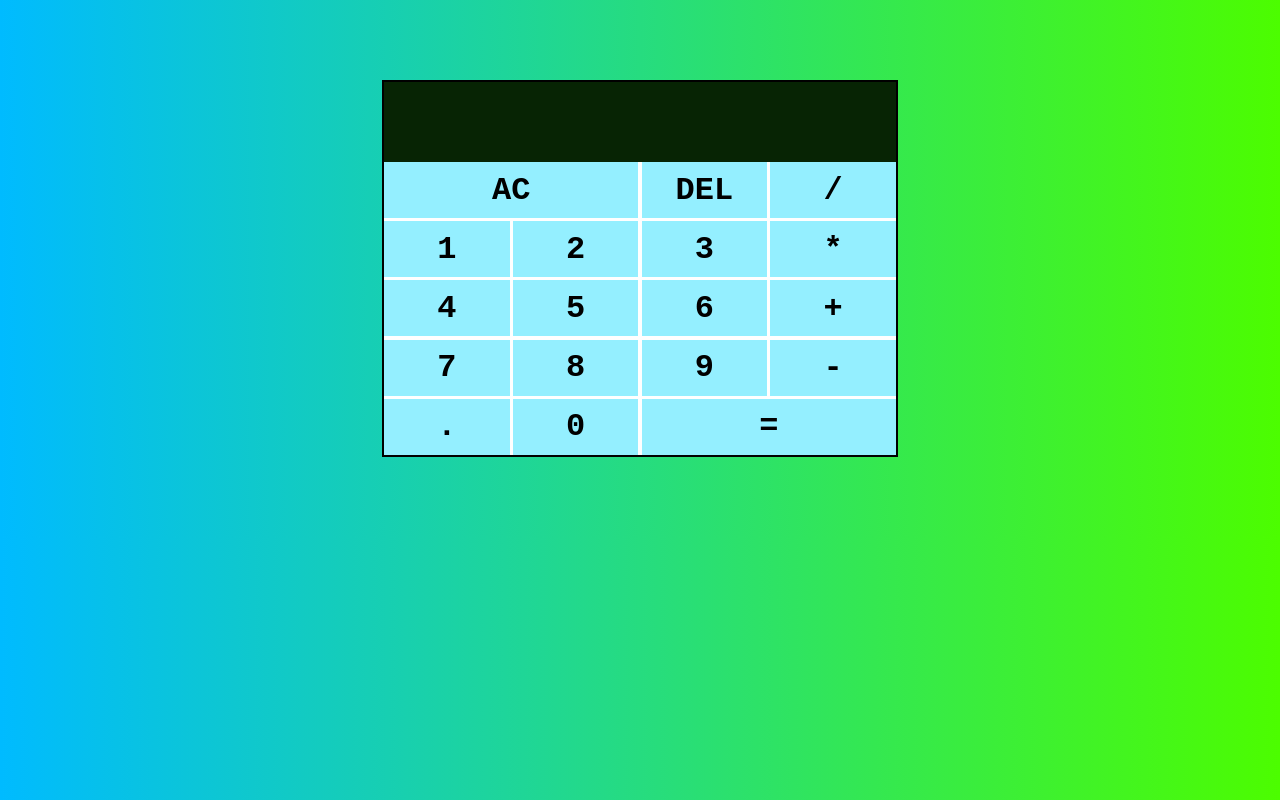
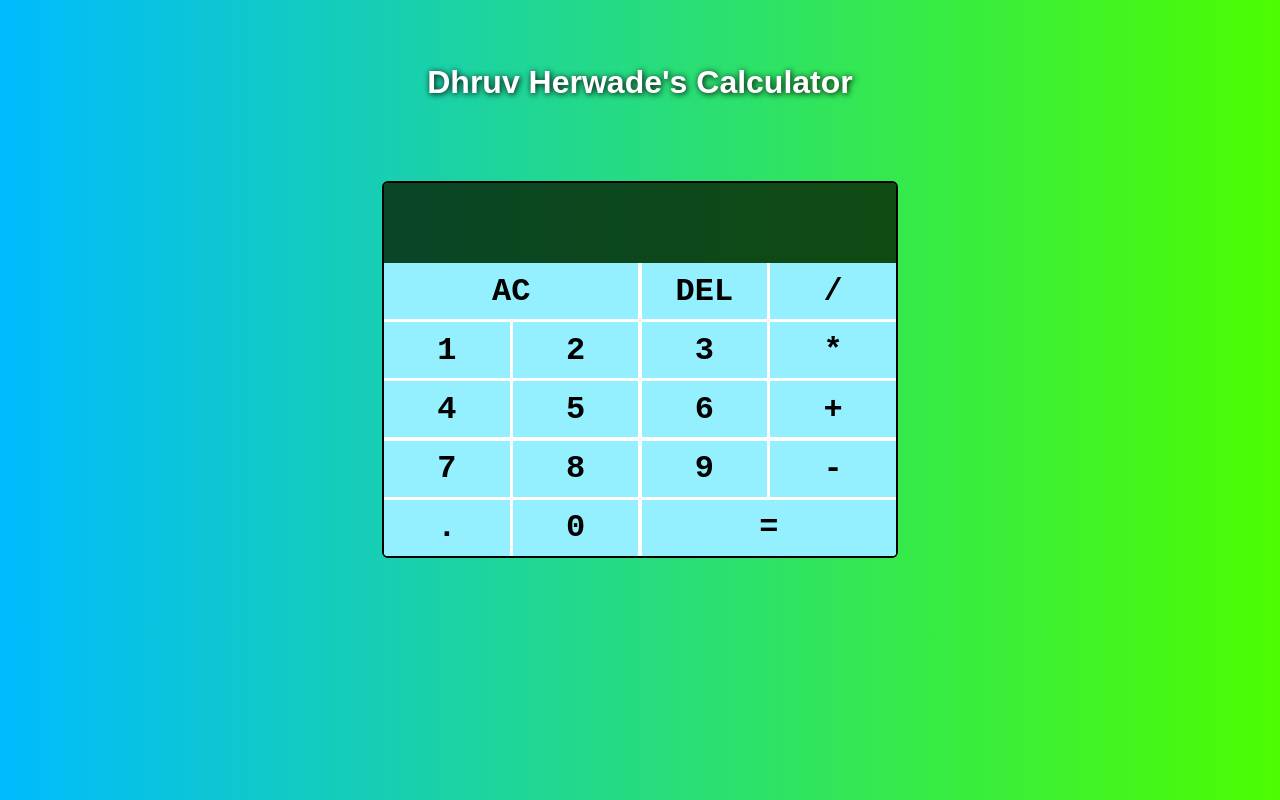
Before and after one commit to DhruvHerwade/simple-calculator, a plain HTML site: page index.html in a window 1280 px wide. Drawn offline with Linux system fonts and the light colour scheme.

Commit message:
numbers inside box

```diff
--- a/index.html
+++ b/index.html
@@ -10,6 +10,9 @@
 </head>
 <body>
 
+    <header>
+        <h1>Dhruv Herwade's Calculator</h1>
+    </header>
     <main class="calc">
         <section class="display">
             <div class="previous-input"></div>
--- a/main.css
+++ b/main.css
@@ -1,33 +1,41 @@
 body{
     margin : 0;
     background : linear-gradient(90deg,rgb(0, 187, 255),rgb(76, 253, 0));
+}
+
+h1{
+    text-align: center;
+    color : white;
+    font-family: sans-serif;
+    text-shadow: 1px 1px 6px rgb(0,0,0);
+    margin-top : 4rem;
 }
 
 .calc{
     width : 40%;
     margin : 5rem auto;
     border : 2px solid black;
+    border-radius: 6px;
+    overflow: hidden;
 }
 
 .display{
-    width : 100%;
-    height : 5rem;
-    background-color: rgb(7, 36, 4);
-    display : flex;
-    flex-direction: column;
+    background-color: rgba(7, 36, 4,0.8);
+    min-height : 5rem;
     text-align : right;
+    display : grid;
+    grid-template-rows: auto 1fr;
+    align-items: center;
     color : white;
-    font-size : 2rem;
+    font-size : 1.8rem;
+    word-wrap: break-word;
+    word-break: break-all;
+    font-weight: bold;
+    font-family: sans-serif;
 }
 
 .previous-input{
-    width : 100%;
-    height : 50%;
-}
-
-.curr-input{
-    width : 100%;
-    height: 50%;
+    font-size : 1.4rem;
 }
 
 .keypad{
```
